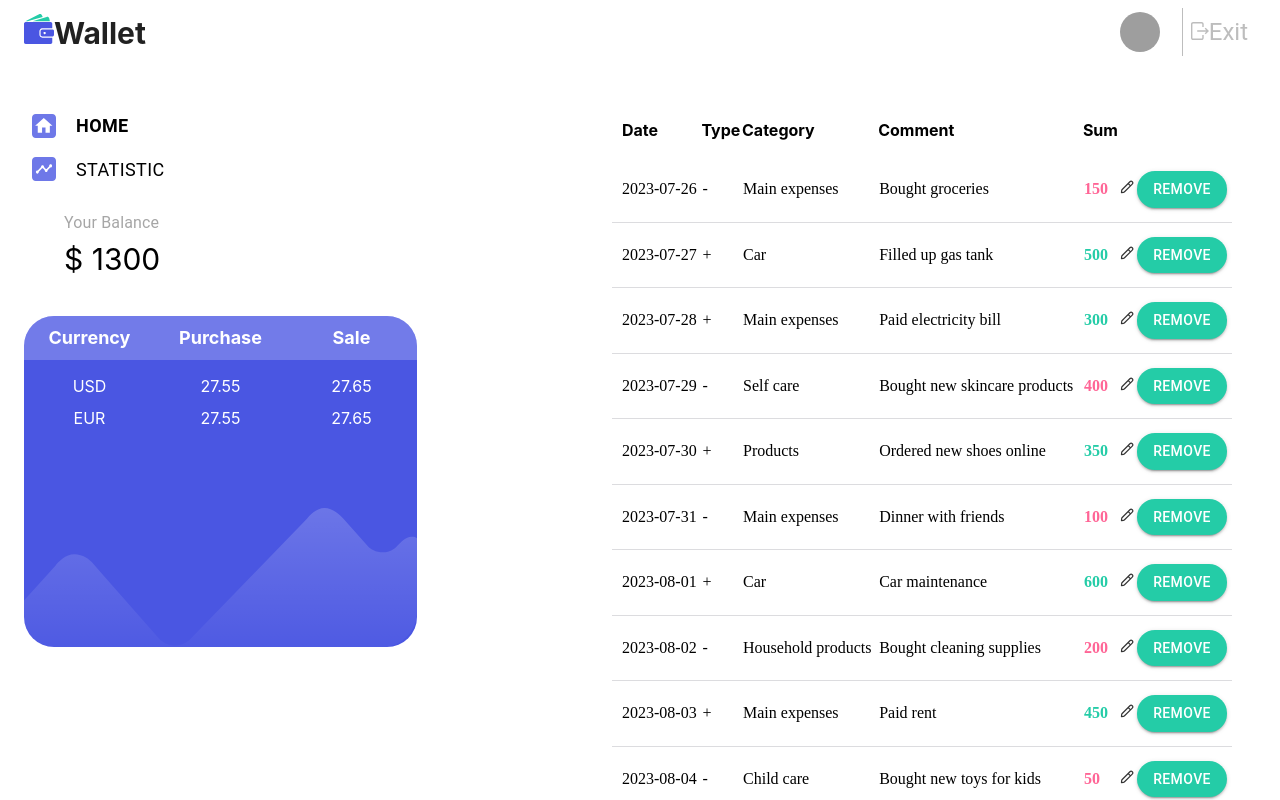
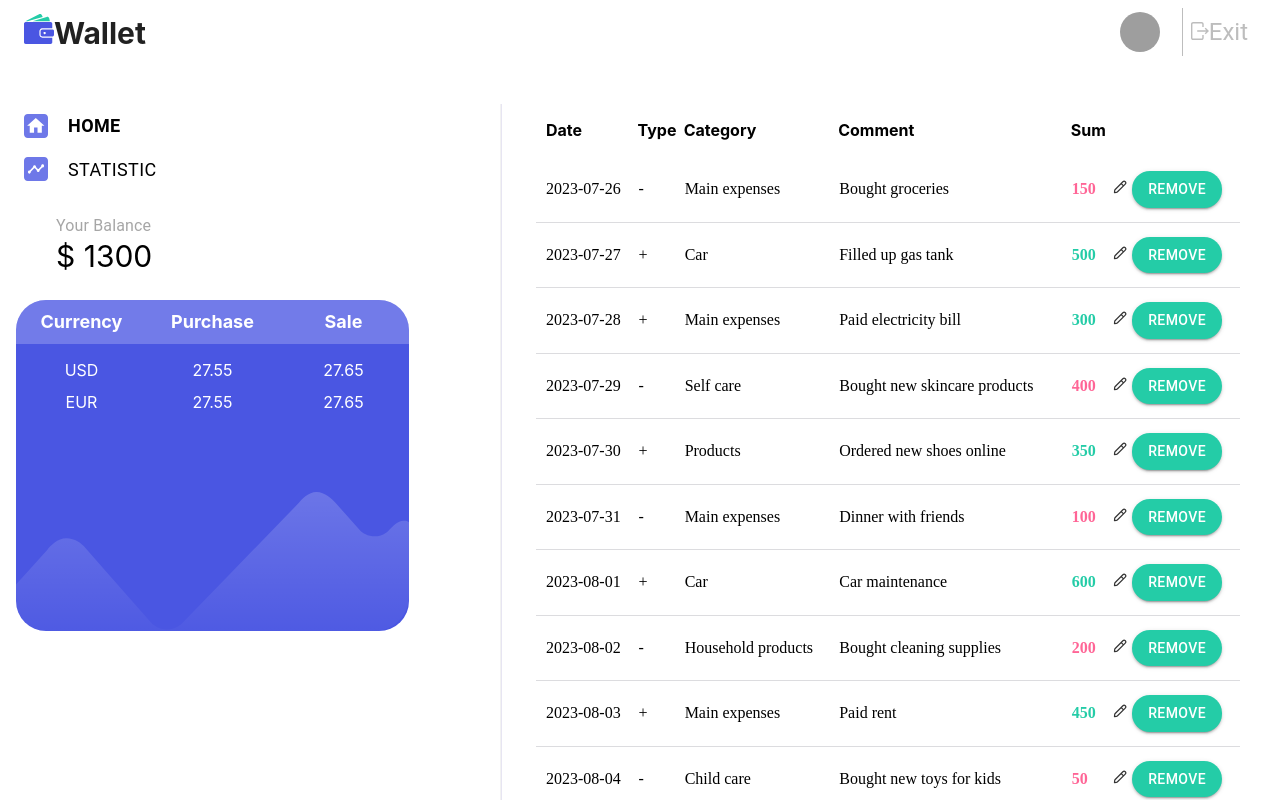
Before and after one commit to DawidBartus/wallet, a React (Create React App) app: page /wallet/home in a window 1280 px wide. Built offline with nearby package versions, Linux system fonts and the light colour scheme; grey boxes are pictures that could not be loaded.

Commit message:
background

```diff
--- a/src/App.js
+++ b/src/App.js
@@ -13,6 +13,7 @@ import { Provider } from "react-redux";
 import store from "./Redux/store";
 import { LocalizationProvider } from "@mui/x-date-pickers";
 import { AdapterDayjs } from "@mui/x-date-pickers/AdapterDayjs";
+import StyledFormBlurBackground from "./components/Background/FormBlurBackground";
 
 function App() {
   return (
@@ -28,7 +29,10 @@ function App() {
               <Route path="/home/statistic" element={<Statistic />} />
               <Route path="/home/currency" element={<Currency />} />
               <Route path="/home/settings" element={<Settings />} />
-              {/* <Route path="/home/devtest" element={<VerticalTable />} /> */}
+              <Route
+                path="/home/devtest"
+                element={<StyledFormBlurBackground />}
+              />
             </Route>
           </Route>
         </Routes>
--- a/src/components/Background/FormBlurBackground.jsx
+++ b/src/components/Background/FormBlurBackground.jsx
@@ -8,14 +8,15 @@ const FormBlurBackground = styled(Box)`
     position: fixed;
     bottom: 0;
     right: 0;
-    z-index: -1;
+    z-index: 999;
     width: 50%;
     height: 100vh;
     background-color: rgba(255, 255, 255, 0.4);
+    backdrop-filter: blur;
   }
 `;
 
-const StyledFormBlurBackground = (props) => {
+const StyledFormBlurBackground = () => {
   const location = useLocation();
 
   const shouldChangeStyle =
@@ -25,19 +26,11 @@ const StyledFormBlurBackground = (props) => {
       ? true
       : false;
 
-  const { children } = props;
-  const blur = shouldChangeStyle ? "" : "blur(10px)";
-  const align = shouldChangeStyle ? "center" : "flex-start";
-  const fixed = shouldChangeStyle ? "" : "fixed";
+  // const blur = shouldChangeStyle ? "" : "blur(10px)";
+  // const align = shouldChangeStyle ? "center" : "flex-start";
+  // const fixed = shouldChangeStyle ? "" : "fixed";
 
-  return (
-    <FormBlurBackground
-      component="div"
-      style={{ backdropFilter: blur, alignItems: align, position: fixed }}
-    >
-      {children}
-    </FormBlurBackground>
-  );
+  return <FormBlurBackground component="div"></FormBlurBackground>;
 };
 
 export default StyledFormBlurBackground;
--- a/src/components/BalanceSection/BalanceSection.jsx
+++ b/src/components/BalanceSection/BalanceSection.jsx
@@ -5,19 +5,20 @@ import { getBalance } from "../../Redux/transactionsSlice";
 import { useEffect } from "react";
 
 const BalanceSection = styled(Box)`
+  max-width: 395px;
+  min-width: 280px;
+  width: 100%;
+  background-color: #fff;
+  border-radius: 30px;
+  padding-left: 40px;
+  height: 80px;
   display: flex;
   flex-direction: column;
-  justify-content: space-evenly;
-  min-width: 120px;
-  width: 100%;
-  max-width: 400px;
-  height: 80px;
-  background-color: #ffffff;
-  border-radius: 30px;
-  padding-left: 40px;
-  @media (max-width: 1279px) {
-    margin-right: 32px;
-  }
+  justify-content: center;
+  box-sizing: border-box;
+  // @media (max-width: 1279px) {
+  //   margin-right: 32px;
+  // }
 `;
 
 const Balance = () => {
--- a/src/components/Currency/Currency.jsx
+++ b/src/components/Currency/Currency.jsx
@@ -11,9 +11,9 @@ const TableStyledContainer = styled.ul`
   width: 100%;
   max-width: 393px;
   background-color: #4a56e2;
-  margin-top: 32px;
   border-radius: 30px;
   overflow: hidden;
+  overflow-y: auto;
   position: relative;
   height: 100%;
   max-height: 331px;
@@ -33,6 +33,9 @@ const TableStyledContainer = styled.ul`
     display: none;
     margin-top: 15px;
     max-height: 174px;
+  }
+  &::-webkit-scrollbar {
+    display: none;
   }
 `;
 
@@ -84,7 +87,7 @@ const Currency = () => {
   // Currency widow close when on /currency path and window size is greater then mobile
   useEffect(() => {
     const handleResize = () => {
-      if (window.innerWidth > 480 && locationCurrency) {
+      if (window.innerWidth > 767 && locationCurrency) {
         navigate("/home");
       }
     };
--- a/src/components/HomePage/HomePage.jsx
+++ b/src/components/HomePage/HomePage.jsx
@@ -8,12 +8,14 @@ import SecondaryNavigation from "../SecondaryNavigation/SecondaryNavigation";
 import { useEffect, useState } from "react";
 
 const NavigationWrapper = styled(Box)`
+  position: relative;
   width: 100%;
-  max-width: 480px;
+  max-width: 462px;
   height: 100vh;
   margin-top: 40px;
   padding-right: 24px;
   gap: 32px;
+
   @media (max-width: 1279px) {
     display: flex;
     width: 100%;
@@ -26,11 +28,45 @@ const NavigationWrapper = styled(Box)`
 `;
 
 const StyledDivWrapper = styled.div`
-  @media (max-width: 1279px) {
-    width: 100%;
-    display: flex;
-    flex-direction: column;
-    align-items: center;
+  width: 100%;
+  display: flex;
+  flex-direction: column;
+  align-items: center;
+  @media (min-width: 768px) {
+    align-items: flex-start;
+  }
+`;
+
+const BoxShadow = styled.div`
+  position: absolute;
+  height: 100vh;
+  width: 1px;
+  top: 0;
+  right: 0;
+  background: #e7e5f2;
+  filter: drop-shadow(-1px 0px 0px rgba(0, 0, 0, 0.05));
+  &::after {
+    filter: drop-shadow(1px 0px 0px rgba(255, 255, 255, 0.6));
+  }
+  @media (max-width: 1278px) {
+    display: none;
+  }
+`;
+
+const HomePageSection = styled.section`
+  width: 100%;
+  max-width: 1488px;
+  height: 100vh;
+  display: flex;
+  justify-content: flex-start;
+  flex-direction: column;
+  padding: 0 20px;
+  @media (min-width: 768px) {
+    padding: 0 32px;
+  }
+  @media (min-width: 1279px) {
+    padding: 0 16px;
+    flex-direction: row;
   }
 `;
 
@@ -52,24 +88,19 @@ const HomePage = () => {
   }, [windowWidth]);
 
   return (
-    <Section
-      style={{
-        maxWidth: "1488px",
-        padding: "0px 24px",
-        alignItems: "flex-start",
-      }}
-    >
+    <HomePageSection>
       <NavigationWrapper>
         <StyledDivWrapper>
           <SecondaryNavigation />
           {windowWidth || isHome ? <Balance /> : ""}
         </StyledDivWrapper>
         {isCurrency ? "" : <Currency />}
+        <BoxShadow />
       </NavigationWrapper>
       <Box style={{ width: "100%" }}>
         <Outlet />
       </Box>
-    </Section>
+    </HomePageSection>
   );
 };
 
```
